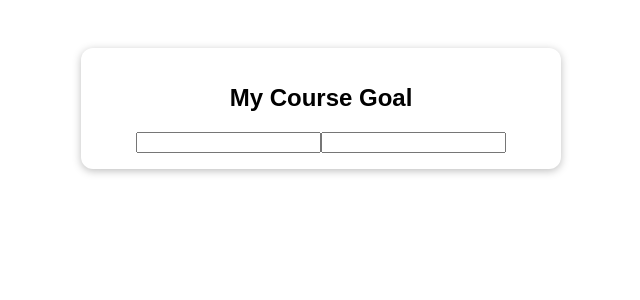
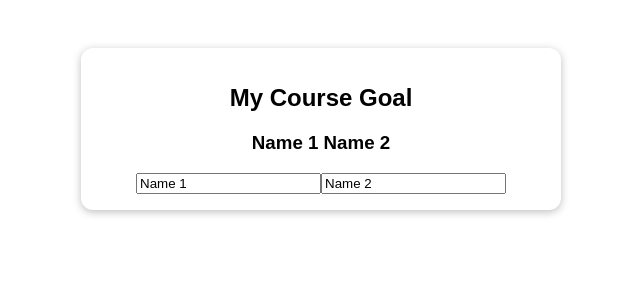
Before and after one commit to sabyrzhan/vuejs-the-complete-guide-course, a Vue app in the folder 019-composition-api/: page / in a window 1280 px wide. Shown: the top 300 px of the page, without its empty margins (319-959 px from the left). Built offline with nearby package versions, Linux system fonts and the light colour scheme.

Commit message:
019-composition-api: using watch for reacting to data changes

```diff
--- a/019-composition-api/src/App.vue
+++ b/019-composition-api/src/App.vue
@@ -1,33 +1,35 @@
 <template>
   <section class="container">
     <h2>My Course Goal</h2>
-    <h3>{{ data.userName }}</h3>
+    <h3>{{ userName }}</h3>
     <div>
       <input type="text" v-model="data.firstName"/>
       <input type="text" v-model="data.lastName"/>
     </div>
+    <div>{{ data.lastUpdated }}</div>
   </section>
 </template>
 
 <script>
-import {computed, reactive, ref} from "vue";
+import {computed, reactive, watch} from "vue";
 
 export default {
   setup() {
-    const firstName = ref('')
-    const lastName = ref('')
+    const data = reactive({
+      firstName: 'Name 1',
+      lastName: 'Name 2',
+      lastUpdated: null
+    });
 
     const userName = computed(() => {
-      return firstName.value + ' ' + lastName.value
+      return data.firstName + ' ' + data.lastName
     })
 
-    const data = reactive({
-      firstName,
-      lastName,
-      userName
-    });
+    watch(userName, (value) => {
+      data.lastUpdated = new Date().toLocaleTimeString()
+    })
 
-    return { data: data }
+    return { data: data, userName }
   }
 };
 </script>
```
